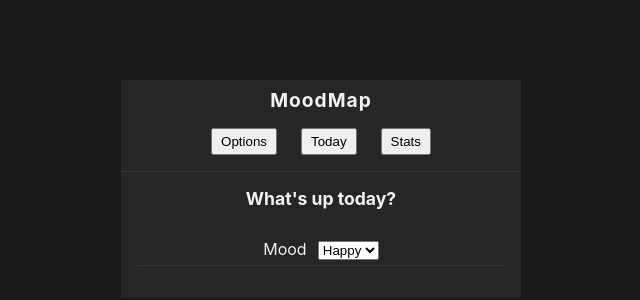
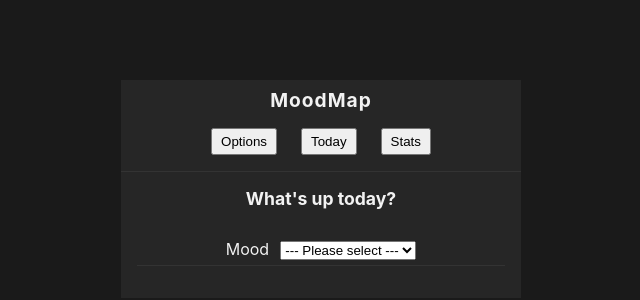
Before and after one commit to timsch3/MoodMap, a React (Create React App) app: page / in a window 1280 px wide. Both pictures are taken after a click on the button "Today". Shown: the top 300 px of the page, without its empty margins (319-959 px from the left). Built offline with nearby package versions, Linux system fonts and the light colour scheme.

Commit message:
added dataHandling functions

```diff
--- a/src/components/Option.jsx
+++ b/src/components/Option.jsx
@@ -1,16 +1,16 @@
 import "./Option.scss";
-
+import * as dataHandling from "../functions/dataHandling";
 import { useState, useEffect } from "react";
 
 const Option = (props) => {
   const { name } = props;
 
   const [option, setOption] = useState(
-    JSON.parse(localStorage.getItem(`option-${name}`)) || false
+    dataHandling.loadLocal(`option-${name}`) || false
   );
 
   useEffect(() => {
-    localStorage.setItem(`option-${name}`, option);
+    dataHandling.saveLocal(`option-${name}`, option);
   }, [option, name]);
 
   return (
--- a/src/components/OptionForced.jsx
+++ b/src/components/OptionForced.jsx
@@ -1,5 +1,4 @@
 import "./Option.scss";
-
 import { useEffect } from "react";
 
 const OptionForced = (props) => {
--- a/src/components/Task.jsx
+++ b/src/components/Task.jsx
@@ -1,13 +1,11 @@
 import "./Task.scss";
-
+import * as dataHandling from "../functions/dataHandling";
 import { useState } from "react";
 
 const Task = (props) => {
   const { name, type } = props;
 
-  const [task] = useState(
-    JSON.parse(localStorage.getItem(`option-${name}`)) || false
-  );
+  const [task] = useState(dataHandling.loadLocal(`option-${name}`) || false);
 
   let taskTemplate;
 
@@ -17,8 +15,12 @@ const Task = (props) => {
         <div id="today-task">
           <label htmlFor={`today-task-${name}`}>{name}</label>
           <select id={`today-task-${name}`}>
-            <option value="happy">Happy</option>
-            <option value="sad">Sad</option>
+            <option value="please-select">--- Please select ---</option>
+            <option value="very-good">Very good</option>
+            <option value="good">Good</option>
+            <option value="indifferent">Indifferent</option>
+            <option value="bad">Bad</option>
+            <option value="very-bad">Very bad</option>
           </select>
         </div>
       );
--- /dev/null
+++ b/src/functions/dataHandling.js
@@ -0,0 +1,7 @@
+export function saveLocal(key, string) {
+  return localStorage.setItem(key, string);
+}
+
+export function loadLocal(key) {
+  return JSON.parse(localStorage.getItem(key));
+}
```
